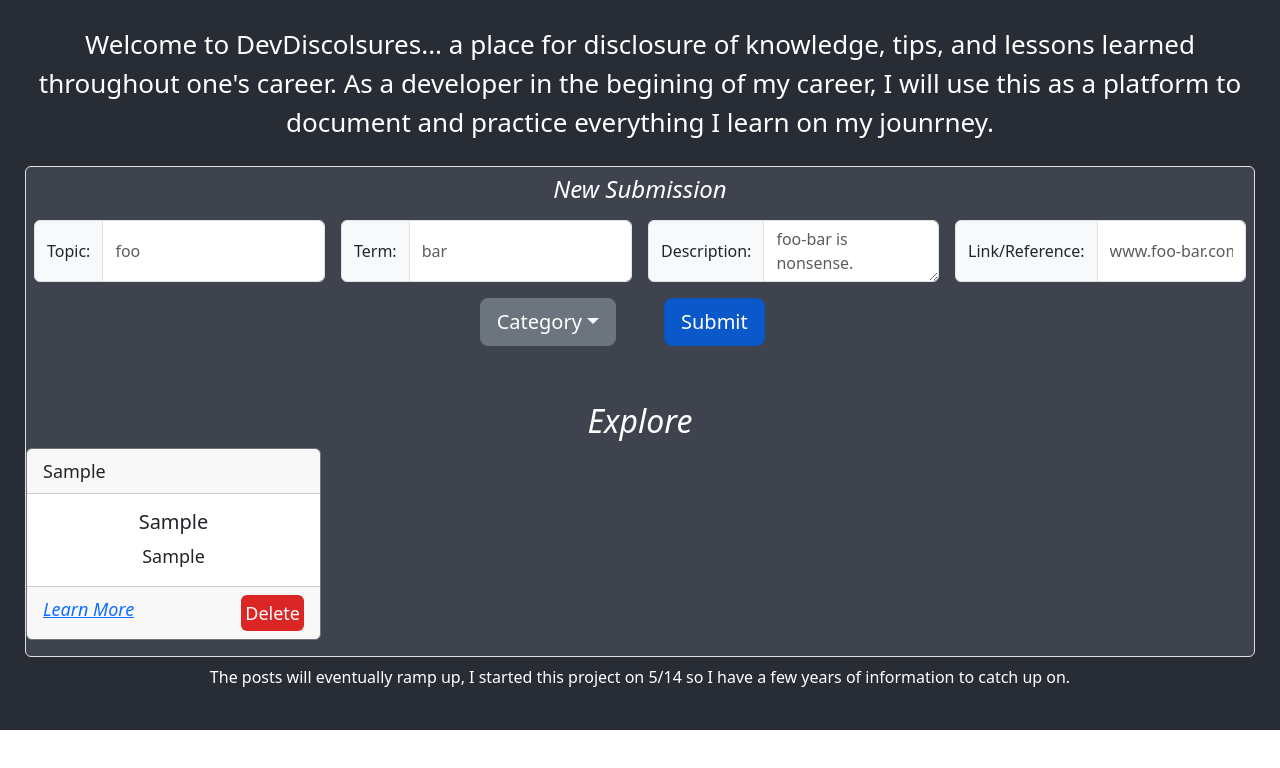
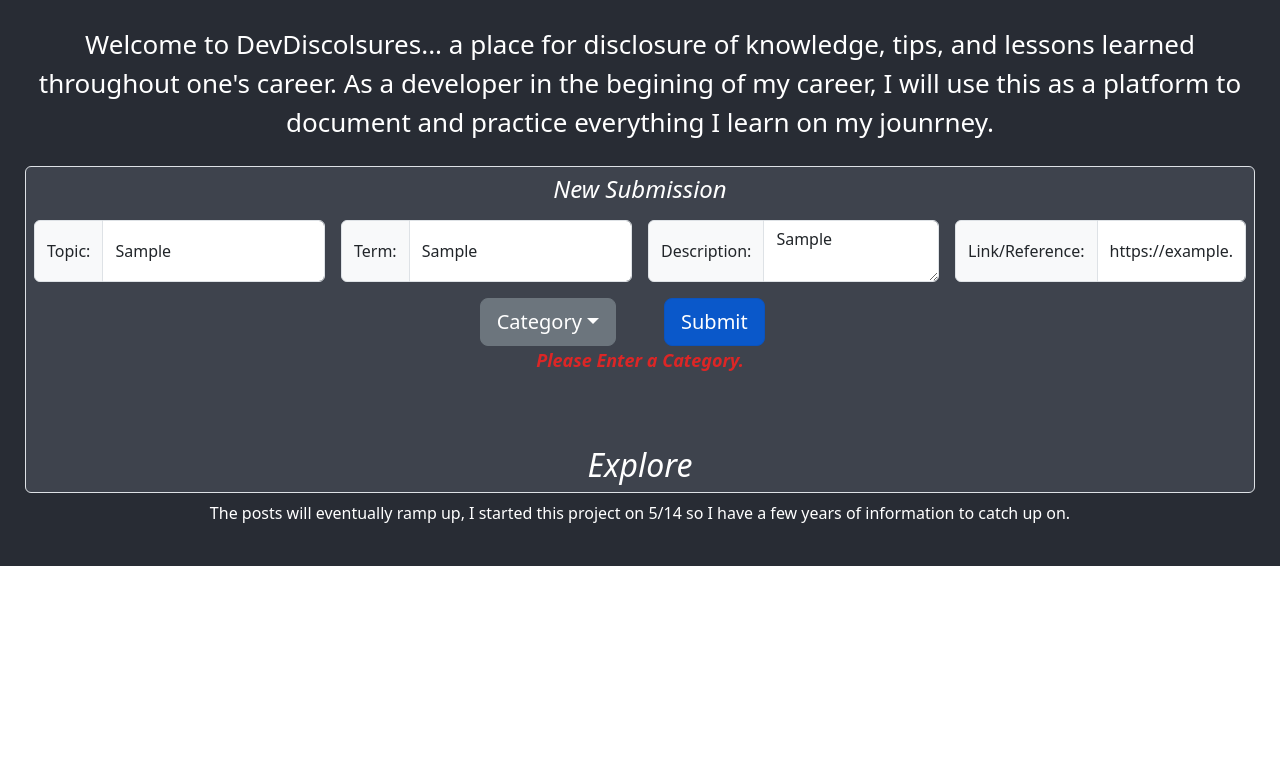
Before and after one commit to KatelinVincent/dev_disclosures, a React (Create React App) app: page / in a window 1280 px wide. Both pictures are taken after typing "Sample", "Sample", "Sample", "https://example.com" into the empty fields and a click on the button "Submit". Shown: the top 768 px of the page. Built offline with nearby package versions, Linux system fonts and the light colour scheme.

Commit message:
FEAT: category validator

```diff
--- a/src/App.js
+++ b/src/App.js
@@ -51,13 +51,14 @@ function App() {
   const [category, setCategory] = useState("");
 
   const [postList, setPostList] = useState([]);
-
+  const [categoryError, setCategoryError] = useState("");
 
 
   const handleSubmit = (event) => {
 
     event.preventDefault();
 
+    if (category !== ""){
       const newPost = {
         id: Date.now(),
         topic: header,
@@ -73,15 +74,24 @@ function App() {
       setBody("");
       setFooter("");
       setCategory("");
+      setCategoryError("");
+    }
+    else {
+        categoryRequired()
+    }
   };
 
 
   const handleHyperLink = (link) => {
     let LearnHyperLink;
-  if (link !== ""){
+    if (link !== "") {
       LearnHyperLink = <i className="float-left"><a href={link} target="_blank" rel="noreferrer">Learn More</a></i>
     }
     return LearnHyperLink;
+  };
+  let categoryErrMessage;
+  const categoryRequired = () => {
+    setCategoryError("Please Enter a Category.");
   };
 
   const handleDelete = (postId) => {
@@ -195,6 +205,9 @@ return LearnHyperLink;
               <Button variant="primary" size="lg" active type="submit" >Submit</Button>
             </div>
           </div>
+          <div>
+          {categoryError && <i><p className="text-red-600 text-lg font-semibold">{categoryError}</p></i>}
+        </div>
         </form>
 
 
```
Lines whose indentation alone changed are shown as unchanged.
